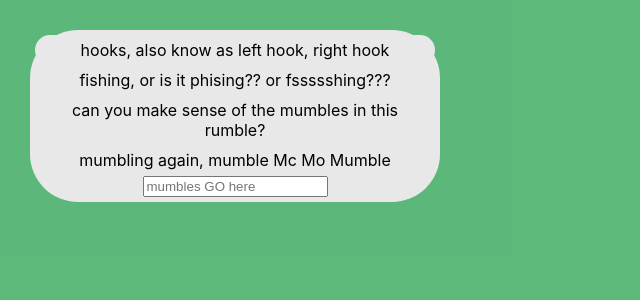
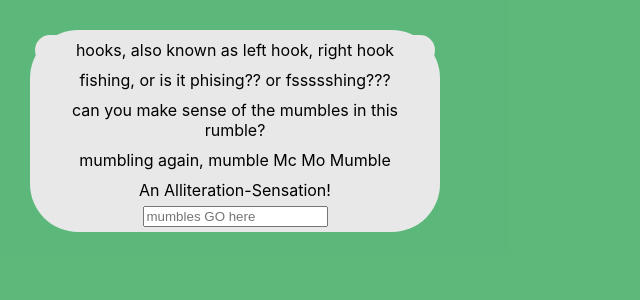
Before and after one commit to jlee709/react-hookidy-hooks, a React (Create React App) app: page / in a window 1280 px wide. Shown: the top 300 px of the page, without its empty margins (0-640 px from the left). Built offline with nearby package versions, Linux system fonts and the light colour scheme.

Commit message:
alliteration mumble

```diff
--- a/src/App.js
+++ b/src/App.js
@@ -35,10 +35,11 @@ function HookForm({ addHookItem }) {
 // initialization of app main render mumble
 function App() {
   const [hookList, hookListItems] = useState([
-    { mumble: "hooks, also know as left hook, right hook" },
+    { mumble: "hooks, also known as left hook, right hook" },
     { mumble: "fishing, or is it phising?? or fssssshing???" },
     { mumble: "can you make sense of the mumbles in this rumble?" },
-    { mumble: "mumbling again, mumble Mc Mo Mumble" }
+    { mumble: "mumbling again, mumble Mc Mo Mumble" },
+    { mumble: "An Alliteration-Sensation!" }
   ]);
 
   const addHookItem = hookList => {
```
